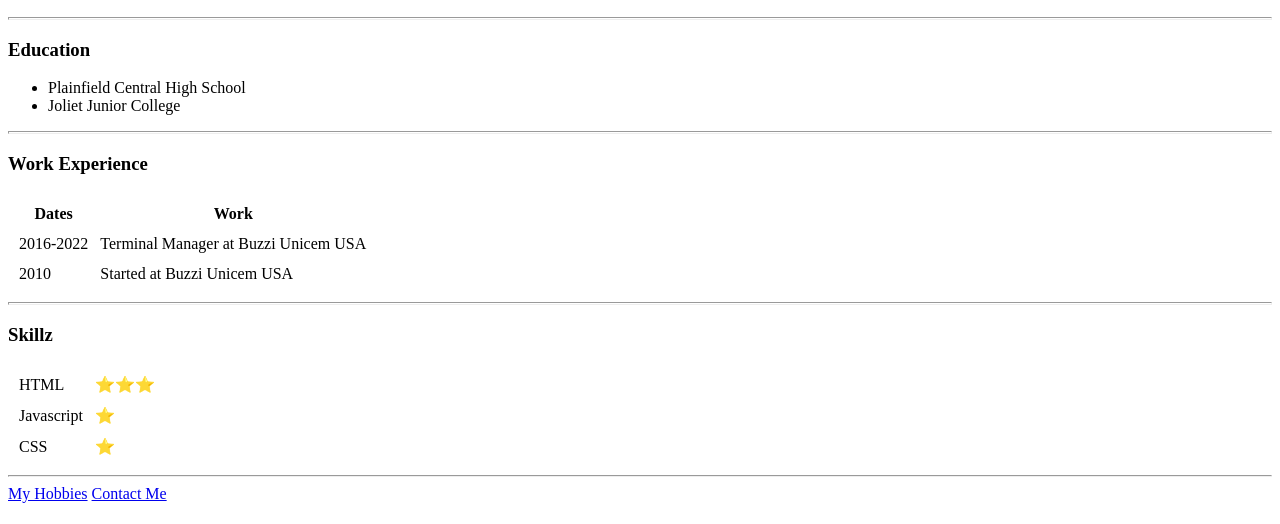
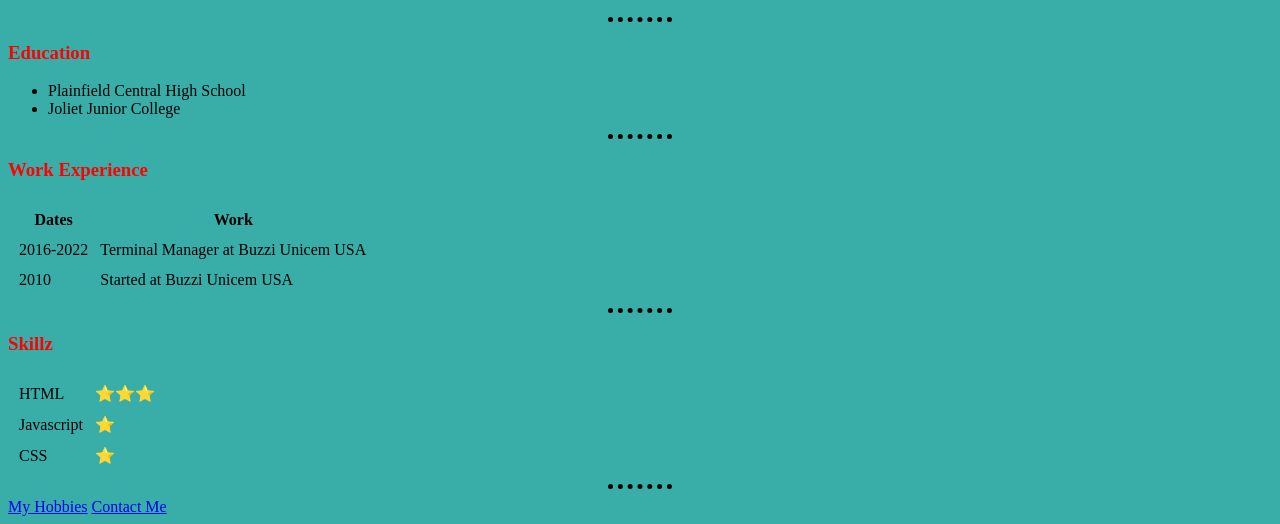
Before and after one commit to Serg815/Projects, a plain HTML site: page index.html in a window 1280 px wide. Shown: the part 498-1022 px from the top of the page. Drawn offline with Linux system fonts and the light colour scheme.

Commit message:
Color
New CSS changes

```diff
--- /dev/null
+++ b/CSS/styles.css
@@ -0,0 +1,18 @@
+body {
+  background-color: #39AEA9;
+}
+
+hr {
+  background-color: #39AEA9;
+  border-style: dotted none none;
+  border-color: black;
+  border-width: 5px;
+  height: 1px;
+  width: 5%;
+}
+
+h1 {color: red;
+}
+
+h3 {color: red;
+}
--- a/index.html
+++ b/index.html
@@ -4,6 +4,7 @@
 <head>
   <meta charset="utf-8">
   <title>Sergio's Personal Site</title>
+  <link rel="stylesheet" href="CSS/styles.css">
 </head>
 
 <body>
@@ -17,13 +18,13 @@
       </td>
     </tr>
   </table>
-  <hr size="3" />
+  <hr>
   <h3>Education</h3>
   <ul>
     <li>Plainfield Central High School</li>
     <li>Joliet Junior College</li>
   </ul>
-  <hr size="3" />
+  <hr>
   <h3>Work Experience</h3>
   <table cellspacing="10">
     <thead>
@@ -46,7 +47,7 @@
 
     </tfoot>
   </table>
-  <hr size="3" />
+  <hr>
   <h3>Skillz</h3>
   <table cellspacing="10">
     <tr>
```
Also changed, not shown: Contact Me.html (+1 -0 lines), hobbies.html (+1 -0 lines).
